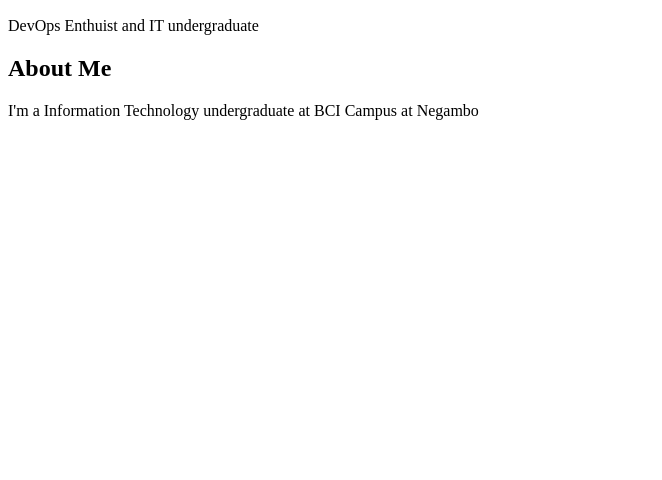
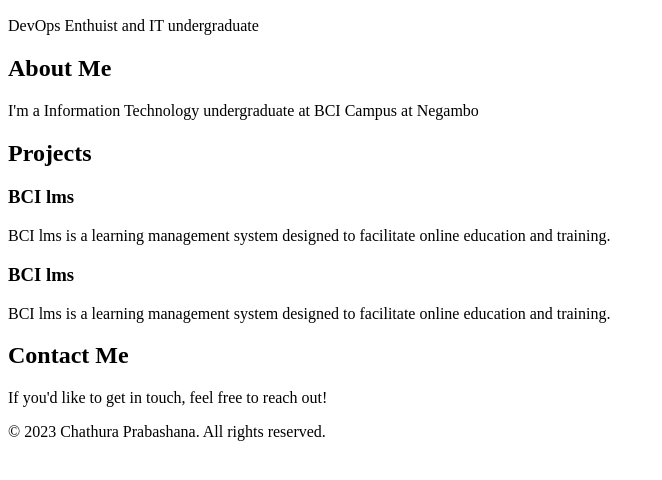
Before and after one commit to PrabashanaDev/CodeSprout-Hackathon, a plain HTML site: page index.html in a window 1280 px wide. Shown: the part 110-590 px from the top of the page, without its empty margins (0-662 px from the left). Drawn offline with Linux system fonts and the light colour scheme.

Commit message:
Update the index

```diff
--- a/index.html
+++ b/index.html
@@ -23,8 +23,28 @@
         About Me
     </h2>
     <p>I'm a Information Technology undergraduate at BCI Campus at Negambo</p>
+</section>
 
+<section id="projects">
+    <h2>Projects</h2>
+    <div class="projects">
+        <h3>BCI lms</h3>
+        <p>BCI lms is a learning management system designed to facilitate online education and training.</p>
+    </div>
+    <div class="projects">
+        <h3>BCI lms</h3>
+        <p>BCI lms is a learning management system designed to facilitate online education and training.</p>
 </section>
+
+<section id="contact">
+    <h2>Contact Me</h2>
+    <p>If you'd like to get in touch, feel free to reach out!</p>
+</section>
+
+<footer>
+    <p>&copy; 2023 Chathura Prabashana. All rights reserved.</p>
+
+    <script src="script.js"></script>
 
 </body>
 </html>
```
